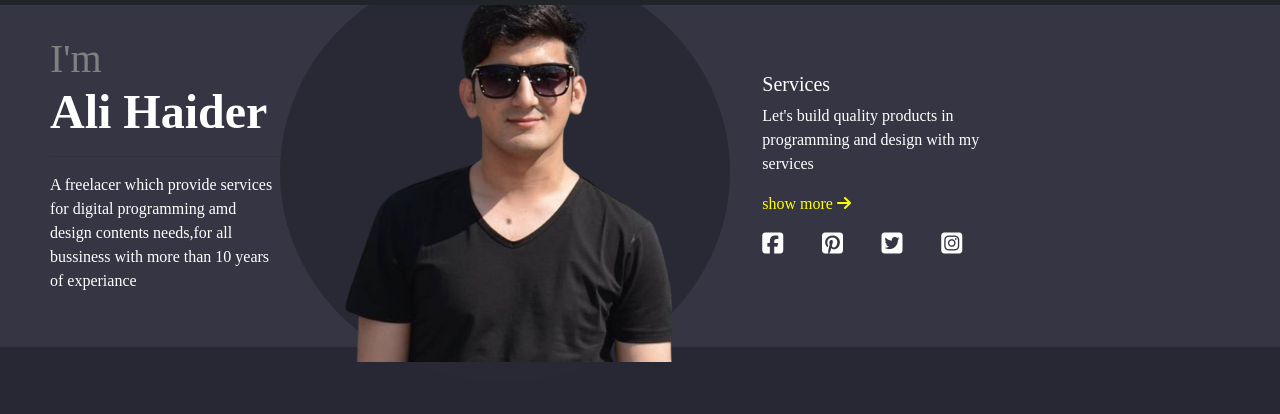
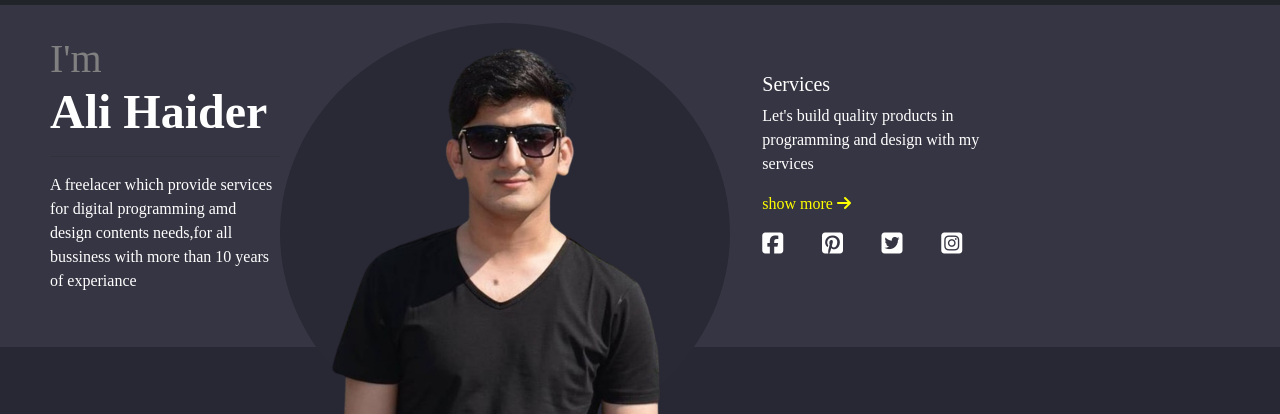
Before and after one commit to ali-haider-dev/Resume, a plain HTML site: page index.html in a window 1280 px wide. Shown: the part 51-465 px from the top of the page. Drawn offline with nearby package versions, Linux system fonts and the light colour scheme.

Commit message:
Update style.css

```diff
--- a/style.css
+++ b/style.css
@@ -52,7 +52,7 @@
   z-index: 0.1;
   justify-content: center;
   align-items: center;
-
+ margin-top: 18%;
 }
 .discription{
     width: 230px;
@@ -62,11 +62,11 @@
 }
 .img{
     position: absolute;
-
-    left: 8%;
+   top: -12%;
+   left: 5%;
     width: 400px;
-    height: 400px;
-
+    height: 500px;
+  object-fit: contain;
 }
 .icon{
     color: yellow;
```
